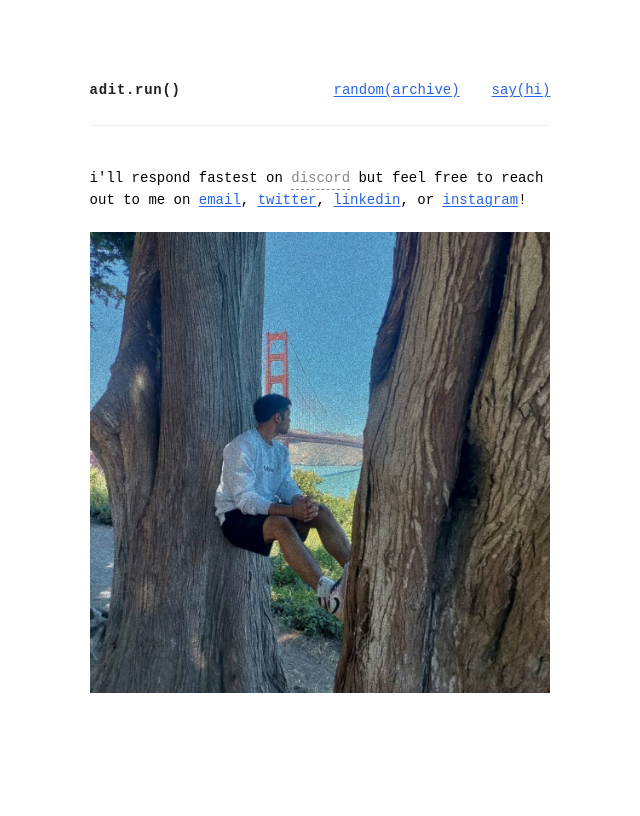
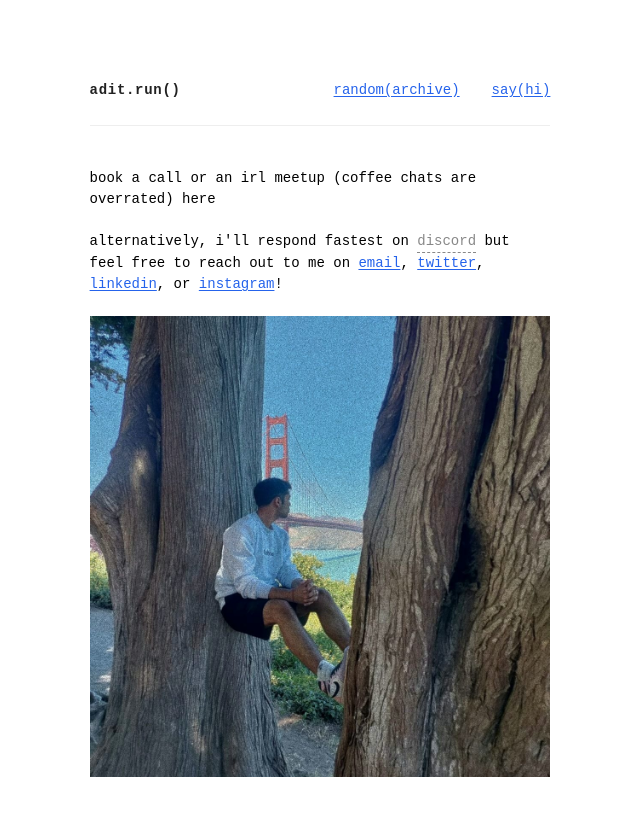
Before and after one commit to AlphaLaser/AditDotRun, a SvelteKit app: page /hi in a window 1280 px wide. Shown: the top 816 px of the page, without its empty margins (320-960 px from the left). Built offline with nearby package versions, Linux system fonts and the light colour scheme.

Commit message:
Update contact information and meeting options

```diff
--- a/src/routes/hi/+page.svelte
+++ b/src/routes/hi/+page.svelte
@@ -13,7 +13,9 @@
 		</div>
 	</nav>
     <br/><br/>
-	i'll respond fastest on
+    book a call or an irl meetup (coffee chats are overrated) <a href="https://cal.com/aditm">here</a>
+	<br/><br/>
+	alternatively, i'll respond fastest on
 	<span class="tooltip-underline">
 		discord
 		<span class="tooltip-box">
```
